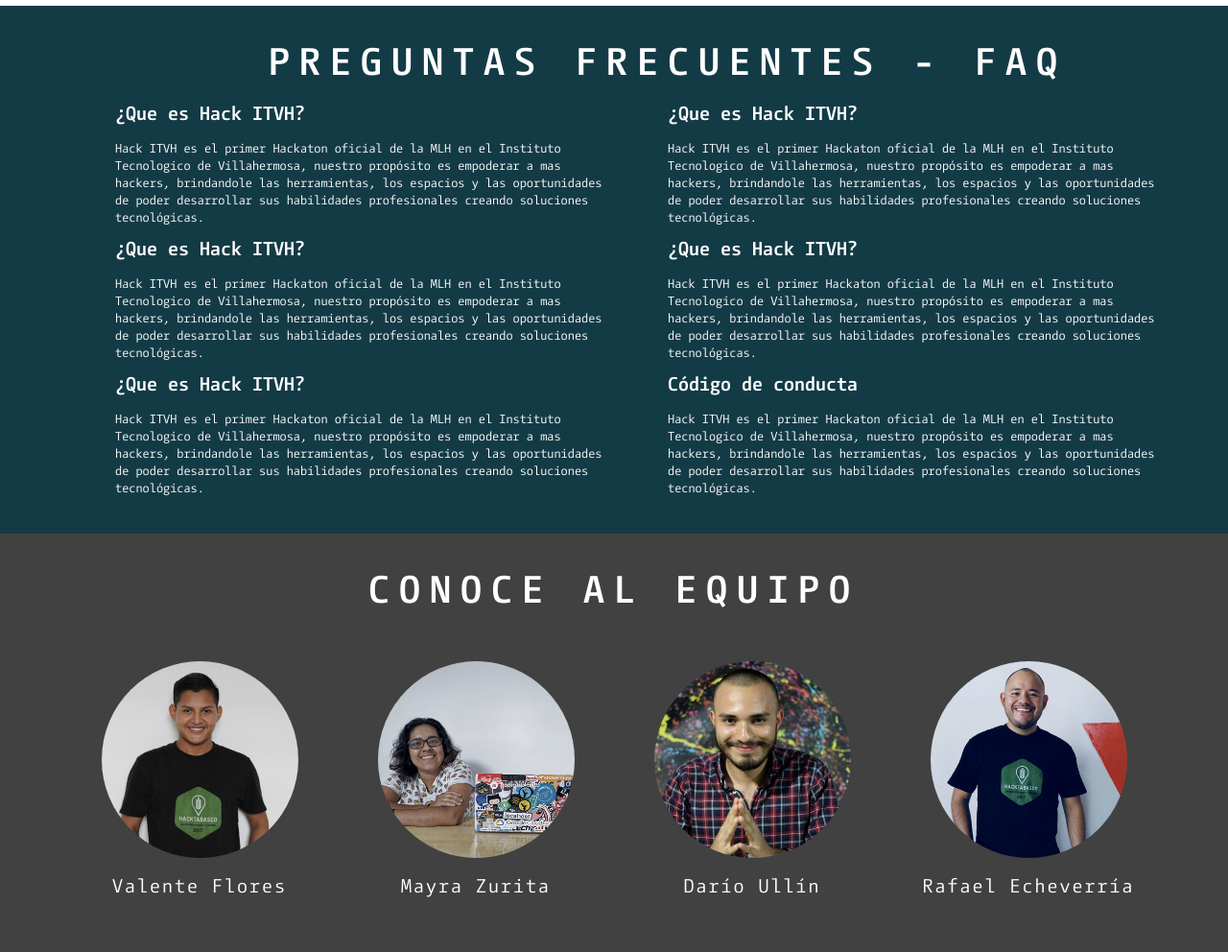
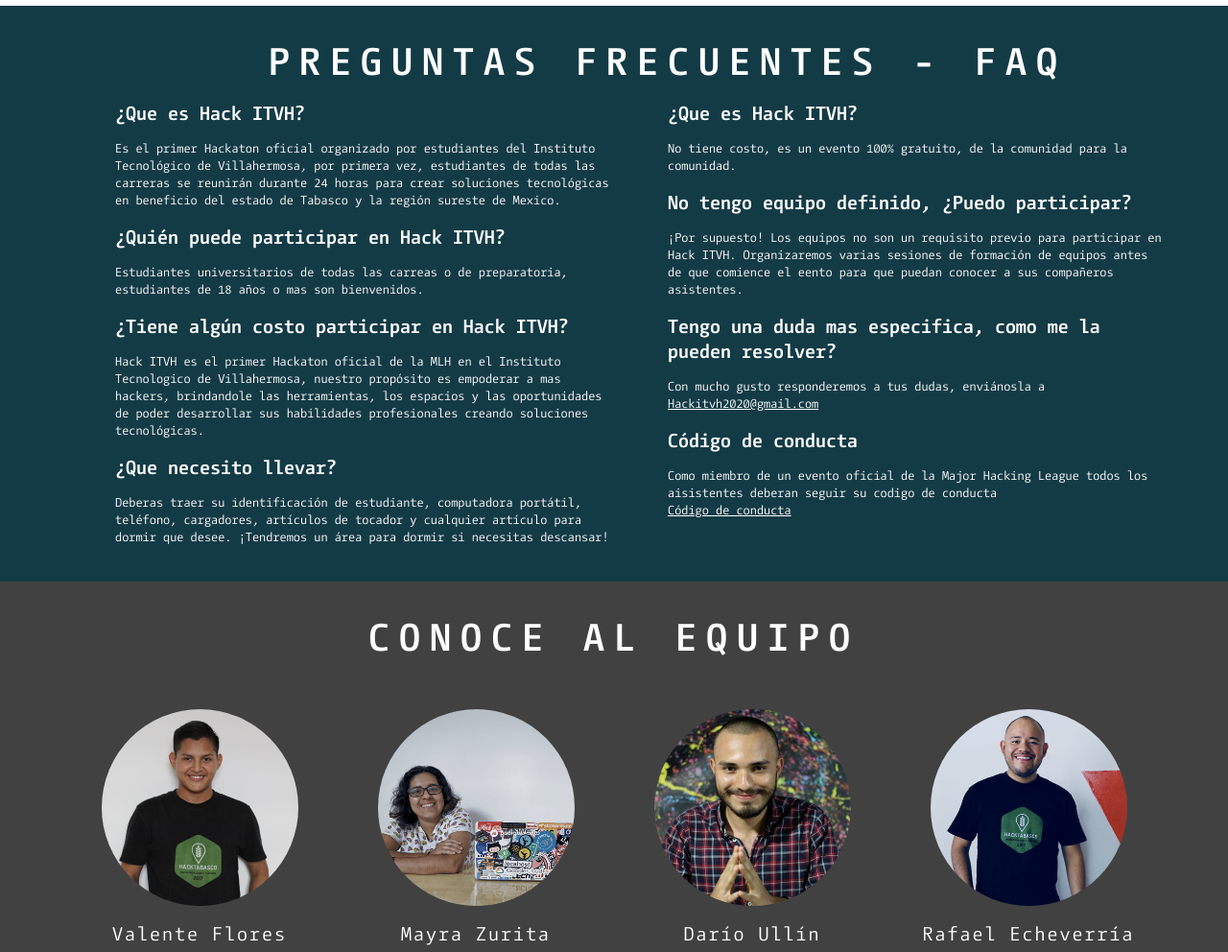
Before and after one commit to mizrmx/hackitvh, a plain HTML site: page index.html in a window 1280 px wide. Shown: the part 1174-2166 px from the top of the page at 96% size. Drawn offline with Linux system fonts and the light colour scheme.

Commit message:
detalles minimos

```diff
--- a/css/style.css
+++ b/css/style.css
@@ -210,7 +210,7 @@
 .faq
 {
 	width: 100%;
-	height: 550px;
+	height: 600px;
 	background: #133b46;
 }
 
@@ -237,7 +237,7 @@
 .faq-info
 {
 	width: 100%;
-	height: 400px;
+	height: 465px;
 	display: grid;
 	grid-template-columns: 50% 50%;
 }
@@ -246,7 +246,7 @@
 {
 	width: 90%;
 	height: auto;
-	margin-bottom: 10px;
+	margin-bottom: 16px;
 }
 
 .faq-preguntas h3
@@ -265,6 +265,11 @@
 	margin-bottom: 0px;
 }
 
+.faq-preguntas-link
+{
+	font: 13px 'camingocoderegular';
+  color: #fff;
+}
 /***************************
 			N O S O T R O S
 ****************************/
--- a/index.html
+++ b/index.html
@@ -71,32 +71,39 @@
           <div>
             <div class="faq-preguntas">
               <h3>¿Que es Hack ITVH?</h3>
+              <p>Es el primer Hackaton oficial organizado por estudiantes del Instituto Tecnológico de Villahermosa, por primera vez, estudiantes de todas las carreras se reunirán durante 24 horas para crear soluciones tecnológicas en beneficio del estado de Tabasco y la región sureste de Mexico.</p>
+            </div>
+            <div class="faq-preguntas">
+              <h3>¿Quién puede participar en Hack ITVH?</h3>
+              <p>Estudiantes universitarios de todas las carreas o de preparatoria, estudiantes de 18 años o mas son bienvenidos.</p>
+            </div>
+            <div class="faq-preguntas">
+              <h3>¿Tiene algún costo participar en Hack ITVH?</h3>
               <p>Hack ITVH es el primer Hackaton oficial de la MLH en el Instituto Tecnologico de Villahermosa, nuestro propósito es empoderar a mas hackers, brindandole las herramientas, los espacios y las oportunidades de poder desarrollar sus habilidades profesionales creando soluciones tecnológicas.</p>
             </div>
             <div class="faq-preguntas">
-              <h3>¿Que es Hack ITVH?</h3>
-              <p>Hack ITVH es el primer Hackaton oficial de la MLH en el Instituto Tecnologico de Villahermosa, nuestro propósito es empoderar a mas hackers, brindandole las herramientas, los espacios y las oportunidades de poder desarrollar sus habilidades profesionales creando soluciones tecnológicas.</p>
-            </div>
-            <div class="faq-preguntas">
-              <h3>¿Que es Hack ITVH?</h3>
-              <p>Hack ITVH es el primer Hackaton oficial de la MLH en el Instituto Tecnologico de Villahermosa, nuestro propósito es empoderar a mas hackers, brindandole las herramientas, los espacios y las oportunidades de poder desarrollar sus habilidades profesionales creando soluciones tecnológicas.</p>
+              <h3>¿Que necesito llevar?</h3>
+              <p>Deberas traer su identificación de estudiante, computadora portátil, teléfono, cargadores, artículos de tocador y cualquier artículo para dormir que desee. ¡Tendremos un área para dormir si necesitas descansar!</p>
             </div>
           </div>
 
           <div>
             <div class="faq-preguntas">
               <h3>¿Que es Hack ITVH?</h3>
-              <p>Hack ITVH es el primer Hackaton oficial de la MLH en el Instituto Tecnologico de Villahermosa, nuestro propósito es empoderar a mas hackers, brindandole las herramientas, los espacios y las oportunidades de poder desarrollar sus habilidades profesionales creando soluciones tecnológicas.</p>
+              <p>No tiene costo, es un evento 100% gratuito, de la comunidad para la comunidad.</p>
             </div>
             <div class="faq-preguntas">
-              <h3>¿Que es Hack ITVH?</h3>
-              <p>Hack ITVH es el primer Hackaton oficial de la MLH en el Instituto Tecnologico de Villahermosa, nuestro propósito es empoderar a mas hackers, brindandole las herramientas, los espacios y las oportunidades de poder desarrollar sus habilidades profesionales creando soluciones tecnológicas.</p>
+              <h3>No tengo equipo definido, ¿Puedo participar?</h3>
+              <p>¡Por supuesto! Los equipos no son un requisito previo para participar en Hack ITVH. Organizaremos varias sesiones de formación de equipos antes de que comience el eento para que puedan conocer a sus compañeros asistentes.</p>
+            </div>
+            <div class="faq-preguntas">
+              <h3>Tengo una duda mas especifica, como me la pueden resolver?</h3>
+              <p>Con mucho gusto responderemos a tus dudas, enviánosla a</p><a href="mailto:Hackitvh2020@gmail.com" class="faq-preguntas-link">Hackitvh2020@gmail.com</a>
             </div>
             <div class="faq-preguntas">
               <h3>Código de conducta</h3>
-              <p>Hack ITVH es el primer Hackaton oficial de la MLH en el Instituto Tecnologico de Villahermosa, nuestro propósito es empoderar a mas hackers, brindandole las herramientas, los espacios y las oportunidades de poder desarrollar sus habilidades profesionales creando soluciones tecnológicas.</p>
+              <p>Como miembro de un evento oficial de la Major Hacking League todos los aisistentes deberan seguir su codigo de conducta</p><a href="https://static.mlh.io/docs/mlh-code-of-conduct.pdf" class="faq-preguntas-link">Código de conducta</a>
             </div>
-          </div>
         </div>
       </div>
     </section>
@@ -129,9 +136,6 @@
       <div class="sponsors-container">
         <h1>Sponsors</h1>
         <div class="organiza-team">
-          <div>
-            <img src="img/rie-logo.png" alt="logo-rie">
-          </div>
           <div class="sponsors-sedec">
             <img src="img/sedec-logo.png" alt="logo-sedec">
           </div>
```
